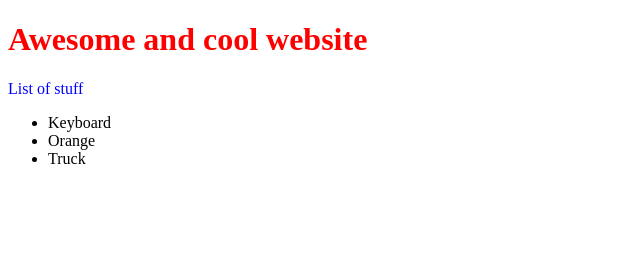
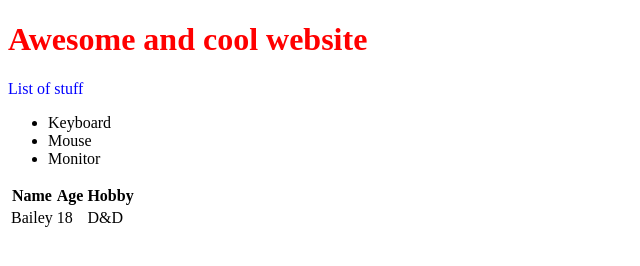
Before and after one commit to bailey-long/WEB503_LabOne, a website: page src/index.html in a window 1280 px wide. Shown: the whole page, without its empty margins (0-640 px from the left). Drawn offline with Linux system fonts and the light colour scheme.

Commit message:
added table, thead, tbody, tr, th and td

```diff
--- a/src/index.html
+++ b/src/index.html
@@ -12,11 +12,28 @@
         <!-- Body section of website -->
         <h1 class="first_tag">Awesome and cool website</h1>
         <p id="second_tag">List of stuff</p>
+        <!-- Unordered list with list elements -->
         <ul>
             <li>Keyboard</li>
-            <li>Orange</li>
-            <li>Truck</li>
+            <li>Mouse</li>
+            <li>Monitor</li>
         </ul>
+        <table>
+            <thead>
+                <tr>
+                    <th>Name </th>
+                    <th>Age </th>
+                    <th>Hobby </th>
+                </tr>
+            </thead>
+            <tbody>
+                <tr>
+                    <td>Bailey</td>
+                    <td>18</td>
+                    <td>D&D</td>
+                </tr>
+            </tbody>
+        </table>
         <script src="index.js" async defer></script>
     </body>
 </html>
```
